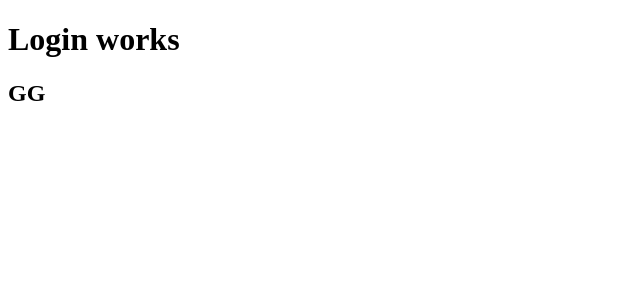
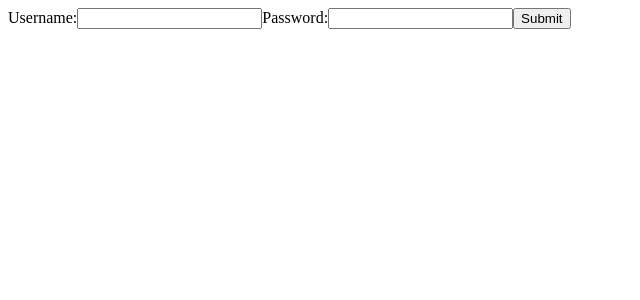
Before and after one commit to Bora1710/react-restaurant-review-app, a React (Vite) app in the folder react-restaurant-review-app/: page / in a window 1280 px wide. Shown: the top 300 px of the page, without its empty margins (0-640 px from the left). Built offline with nearby package versions, Linux system fonts and the light colour scheme.

Commit message:
Create login form

```diff
--- a/react-restaurant-review-app/src/components/Login.tsx
+++ b/react-restaurant-review-app/src/components/Login.tsx
@@ -1,8 +1,42 @@
+import { useState } from "react";
+
 export default function Login() {
+  const [formData, setFormData] = useState({ userName: "", password: "" });
+
+  function handleFormChange(event: any) {
+    const { name, value } = event.target;
+    setFormData((prevValue) => {
+      return { ...prevValue, [name]: value };
+    });
+  }
+
+  function handleSubmit(event: React.FormEvent) {
+    event.preventDefault();
+
+    console.log("Username:", formData.userName);
+    console.log("Password:", formData.password);
+  }
   return (
     <>
-      <h1>Login works</h1>
-      <h2>GG</h2>
+      <form onSubmit={handleSubmit}>
+        <label htmlFor="userName">Username:</label>
+        <input
+          id="userName"
+          type="text"
+          value={formData.userName}
+          name="userName"
+          onChange={handleFormChange}
+        ></input>
+        <label htmlFor="password">Password:</label>
+        <input
+          id="password"
+          type="password"
+          value={formData.password}
+          onChange={handleFormChange}
+          name="password"
+        ></input>
+        <button>Submit</button>
+      </form>
     </>
   );
 }
```
